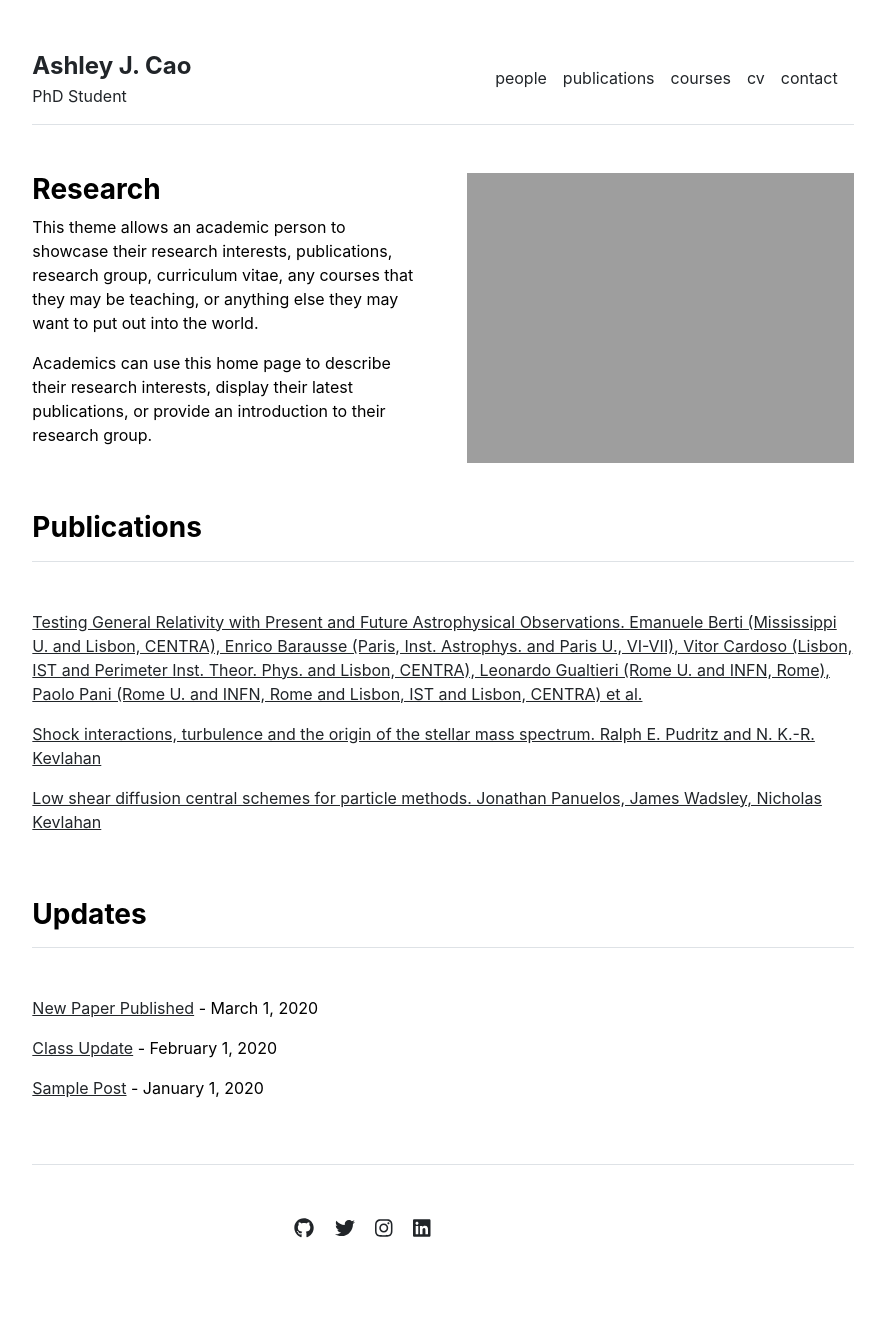
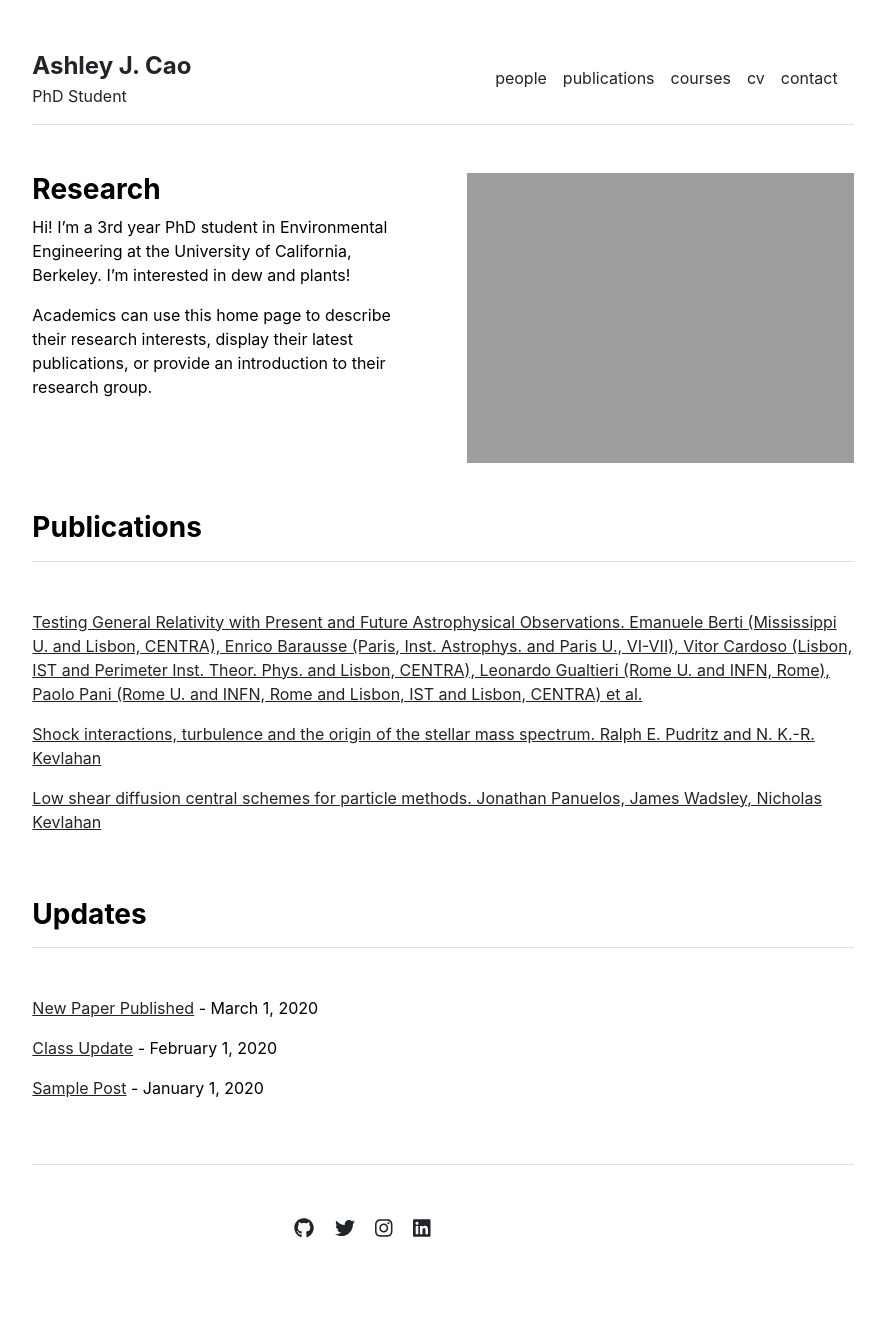
Before and after one commit to cao-ashley/cao-ashley.github.io, a Jekyll site: the page built from index.md, in a window 1280 px wide. Shown: the whole page, without its empty margins (197-1082 px from the left). Built offline with Jekyll 4.4.1, drawn with Linux system fonts in a browser that asks for light colours.

Commit message:
Update index.md

```diff
--- a/index.md
+++ b/index.md
@@ -3,6 +3,6 @@ layout: home
 title: "Home"
 ---
 
-This theme allows an academic person to showcase their research interests, publications, research group, curriculum vitae, any courses that they may be teaching, or anything else they may want to put out into the world.
+Hi! I'm a 3rd year PhD student in Environmental Engineering at the University of California, Berkeley. I'm interested in dew and plants!
 
 Academics can use this home page to describe their research interests, display their latest publications, or provide an introduction to their research group.
```
